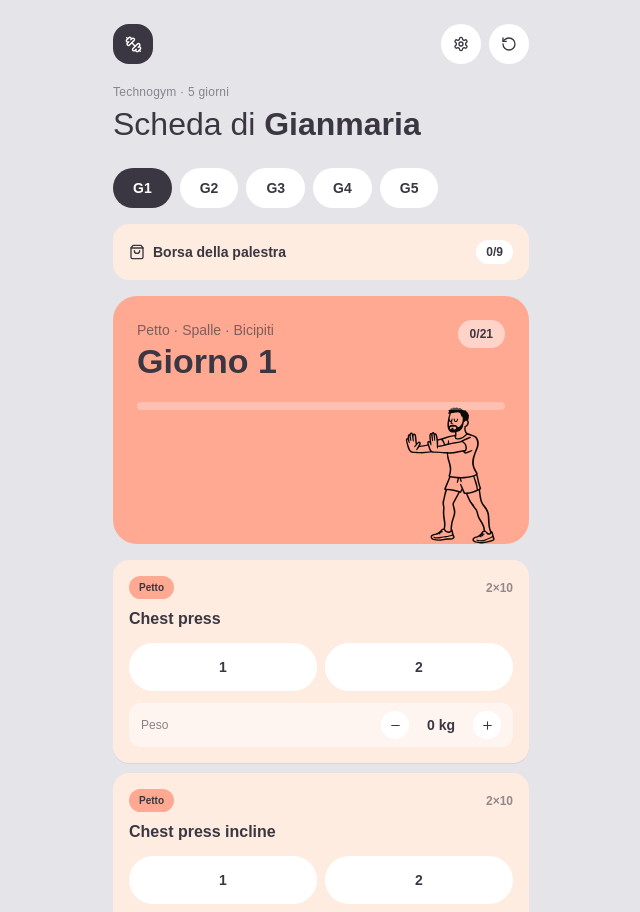
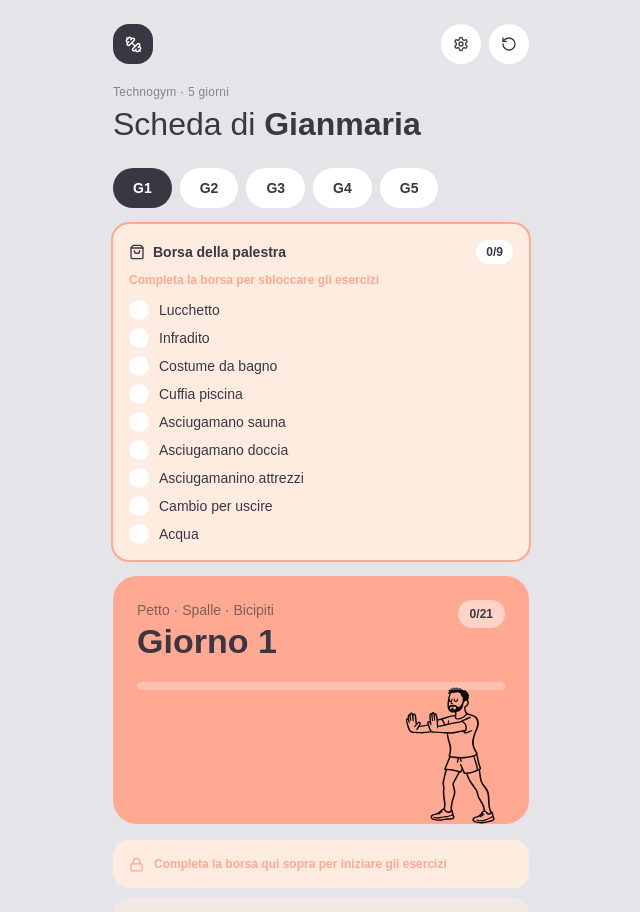
Before and after one commit to flixonasee/gym, a React (Create React App) app: page / in a window 1280 px wide. Shown: the top 912 px of the page, without its empty margins (319-959 px from the left). Built offline with nearby package versions, Linux system fonts and the light colour scheme; a web font is replaced by a local one.

Commit message:
Add nudge functionality to GymBag component

```diff
--- a/src/App.tsx
+++ b/src/App.tsx
@@ -9,6 +9,7 @@ import {
   Plus,
   X,
   ShoppingBag,
+  Lock,
 } from "lucide-react";
 
 /* ---------------------------------------------------------------
@@ -309,13 +310,17 @@ function BubbleCluster({ days, history, weekStart }) {
    GYM BAG CHECKLIST
 --------------------------------------------------------------- */
 
-function GymBag({ checked, onToggle }) {
-  const [open, setOpen] = useState(false);
+function GymBag({ checked, onToggle, nudge }) {
+  const [manuallyOpened, setManuallyOpened] = useState(false);
+  const open = manuallyOpened || nudge;
   const done = checked.filter(Boolean).length;
 
   return (
-    <div className="rounded-2xl p-4 mb-4" style={{ background: CARD }}>
-      <button className="w-full flex items-center justify-between" onClick={() => setOpen((o) => !o)}>
+    <div
+      className="rounded-2xl p-4 mb-4"
+      style={{ background: CARD, boxShadow: nudge ? `0 0 0 2px ${TERRACOTTA}` : "none" }}
+    >
+      <button className="w-full flex items-center justify-between" onClick={() => setManuallyOpened((o) => !o)}>
         <div className="flex items-center gap-2">
           <ShoppingBag size={16} color={INK} />
           <span className="text-sm font-semibold" style={{ color: INK }}>
@@ -329,6 +334,12 @@ function GymBag({ checked, onToggle }) {
           {done}/{BAG_ITEMS.length}
         </span>
       </button>
+
+      {nudge && (
+        <p className="text-xs font-semibold mt-2" style={{ color: TERRACOTTA }}>
+          Completa la borsa per sbloccare gli esercizi
+        </p>
+      )}
 
       {open && (
         <div className="flex flex-col gap-2 mt-3">
@@ -357,6 +368,7 @@ function GymBag({ checked, onToggle }) {
     </div>
   );
 }
+
 
 /* ---------------------------------------------------------------
    REST TIMER BAR
@@ -392,6 +404,73 @@ function RestTimerBar({ remaining, duration, onSkip }) {
 /* ---------------------------------------------------------------
    SETTINGS PAGE
 --------------------------------------------------------------- */
+
+/* ---------------------------------------------------------------
+   CELEBRAZIONE FINE GIORNATA
+--------------------------------------------------------------- */
+
+const CONFETTI_COLORS = [YELLOW, OLIVE, TERRACOTTA, BLUE, LAVENDER, GREEN_GAMBE];
+
+function Celebration({ onDone }) {
+  useEffect(() => {
+    const t = setTimeout(onDone, 2600);
+    return () => clearTimeout(t);
+  }, [onDone]);
+
+  const dots = Array.from({ length: 20 });
+
+  return (
+    <div
+      className="fixed inset-0 flex items-center justify-center z-50 px-6"
+      style={{ background: "rgba(58,55,66,0.5)" }}
+      onClick={onDone}
+    >
+      <style>{`
+        @keyframes confettiFall {
+          0% { transform: translateY(-16px) rotate(0deg); opacity: 0; }
+          12% { opacity: 1; }
+          100% { transform: translateY(170px) rotate(360deg); opacity: 0; }
+        }
+        @keyframes popIn {
+          0% { transform: scale(0.7); opacity: 0; }
+          60% { transform: scale(1.05); opacity: 1; }
+          100% { transform: scale(1); opacity: 1; }
+        }
+      `}</style>
+      <div
+        className="relative rounded-3xl px-8 py-10 text-center overflow-hidden w-full max-w-xs"
+        style={{ background: BUTTON, animation: "popIn 0.4s ease" }}
+      >
+        {dots.map((_, i) => (
+          <span
+            key={i}
+            className="absolute rounded-full pointer-events-none"
+            style={{
+              top: "-12px",
+              left: `${(i / dots.length) * 100}%`,
+              width: 7 + (i % 3) * 4,
+              height: 7 + (i % 3) * 4,
+              background: CONFETTI_COLORS[i % CONFETTI_COLORS.length],
+              animation: `confettiFall ${1.3 + (i % 5) * 0.15}s ease-in ${i * 0.05}s forwards`,
+            }}
+          />
+        ))}
+        <img
+          src="/celebration.png"
+          alt=""
+          className="mx-auto mb-2 relative"
+          style={{ width: "150px", height: "150px", objectFit: "contain" }}
+        />
+        <p className="font-extrabold" style={{ color: INK, fontSize: "22px" }}>
+          Giornata completata!
+        </p>
+        <p className="text-sm mt-1.5" style={{ color: "rgba(58,55,66,0.6)" }}>
+          Ottimo lavoro 💪
+        </p>
+      </div>
+    </div>
+  );
+}
 
 function SettingsPage({ restDuration, onChangeDuration, notifyEnabled, onToggleNotify, onBack }) {
   return (
@@ -507,6 +586,7 @@ export default function SchedaGianmaria() {
   const [restDuration, setRestDuration] = useState(90);
   const [restEndAt, setRestEndAt] = useState(null);
   const [notifyEnabled, setNotifyEnabled] = useState(false);
+  const [celebrate, setCelebrate] = useState(false);
   const [now, setNow] = useState(Date.now());
   const tickRef = useRef(null);
   const audioCtxRef = useRef(null);
@@ -697,6 +777,8 @@ export default function SchedaGianmaria() {
   }, []);
 
   const toggleSet = (exIdx, setIdx) => {
+    if (!bagChecked.every(Boolean)) return; // la borsa deve essere completa prima di poter allenarsi
+
     const next = progress.map((row) => row.slice());
     const wasDone = next[exIdx][setIdx];
     next[exIdx][setIdx] = !wasDone;
@@ -704,9 +786,26 @@ export default function SchedaGianmaria() {
     saveProgress(day, next);
 
     if (!wasDone) {
-      startRestTimer();
-      const allDone = next.every((row) => row.every(Boolean));
-      if (allDone) recordCompletion(day);
+      const setsAllDone = next.every((row) => row.every(Boolean));
+      if (setsAllDone) {
+        // hai finito gli esercizi: se un recupero della serie precedente
+        // era ancora in corso, lo interrompiamo, non ha piu senso
+        skipRestTimer();
+        maybeCompleteDay(next, bagChecked);
+      } else {
+        startRestTimer();
+      }
+    }
+  };
+
+  const maybeCompleteDay = (setsArr, bagArr) => {
+    const alreadyRecorded = (history[day.id] || []).includes(todayISO());
+    if (alreadyRecorded) return;
+    const setsAllDone = setsArr.every((row) => row.every(Boolean));
+    const bagAllDone = bagArr.every(Boolean);
+    if (setsAllDone && bagAllDone) {
+      recordCompletion(day);
+      setCelebrate(true);
     }
   };
 
@@ -744,6 +843,7 @@ export default function SchedaGianmaria() {
     next[i] = !next[i];
     setBagChecked(next);
     storeSet(`gym-bag:${todayISO()}`, JSON.stringify(next));
+    maybeCompleteDay(progress, next);
   };
 
   /* ---- reset ---- */
@@ -881,7 +981,11 @@ export default function SchedaGianmaria() {
         </div>
 
         {/* BORSA DELLA PALESTRA */}
-        <GymBag checked={bagChecked} onToggle={toggleBagItem} />
+        <GymBag
+          checked={bagChecked}
+          onToggle={toggleBagItem}
+          nudge={!bagChecked.every(Boolean)}
+        />
 
         {/* HERO DAY CARD */}
         <div className="rounded-3xl p-6 mb-4 relative overflow-hidden" style={{ background: day.color }}>
@@ -913,6 +1017,14 @@ export default function SchedaGianmaria() {
         </div>
 
         {/* EXERCISES */}
+        {!bagChecked.every(Boolean) && (
+          <div className="rounded-2xl p-4 mb-2.5 flex items-center gap-2.5" style={{ background: CARD }}>
+            <Lock size={15} color={TERRACOTTA} />
+            <p className="text-xs font-semibold" style={{ color: TERRACOTTA }}>
+              Completa la borsa qui sopra per iniziare gli esercizi
+            </p>
+          </div>
+        )}
         <div className="flex flex-col gap-2.5 mb-6">
           {day.exercises.map((ex, exIdx) => {
             const cat = CATEGORY[ex.cat];
@@ -920,9 +1032,14 @@ export default function SchedaGianmaria() {
             const rowDone = row.filter(Boolean).length;
             const w = weights[exIdx];
             const isToday = w && w.date === todayISO();
+            const locked = !bagChecked.every(Boolean);
 
             return (
-              <div key={exIdx} className="rounded-2xl p-4" style={{ background: CARD, boxShadow: "0 1px 0 rgba(58,55,66,0.08)" }}>
+              <div
+                key={exIdx}
+                className="rounded-2xl p-4"
+                style={{ background: CARD, boxShadow: "0 1px 0 rgba(58,55,66,0.08)", opacity: locked ? 0.5 : 1 }}
+              >
                 <div className="flex items-center justify-between mb-2">
                   <span className="text-[10px] font-bold px-2.5 py-1 rounded-full" style={{ color: INK, background: cat.color }}>
                     {cat.label}
@@ -941,8 +1058,9 @@ export default function SchedaGianmaria() {
                     <button
                       key={setIdx}
                       onClick={() => toggleSet(exIdx, setIdx)}
+                      disabled={locked}
                       className="flex-1 h-12 rounded-full flex items-center justify-center active:scale-95 transition-transform"
-                      style={{ background: setDone ? OLIVE : BUTTON }}
+                      style={{ background: setDone ? OLIVE : BUTTON, cursor: locked ? "not-allowed" : "pointer" }}
                       aria-label={`Serie ${setIdx + 1} di ${ex.name}`}
                     >
                       {setDone ? (
@@ -1009,6 +1127,8 @@ export default function SchedaGianmaria() {
           <BubbleCluster days={DAYS} history={history} weekStart={weekStart} />
         </div>
       </div>
+
+      {celebrate && <Celebration onDone={() => setCelebrate(false)} />}
     </div>
   );
 }
```
